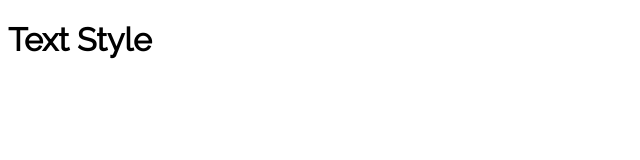
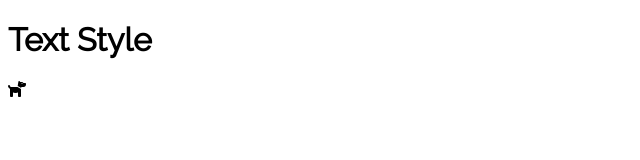
Before and after one commit to jendrf/Projet-2_BOOKI, a plain HTML site: page index.html in a window 1280 px wide. Shown: the full height of the page, 0-640 px from the left. Drawn offline with Linux system fonts and the light colour scheme.

Commit message:
ajout du dossier assets images et icone dog

```diff
--- a/index.html
+++ b/index.html
@@ -9,5 +9,6 @@
 </head>
 <body>
    <h1> Text Style </h1>
+   <i class="fa-solid fa-dog"></i>
 </body>
 </html>
```
